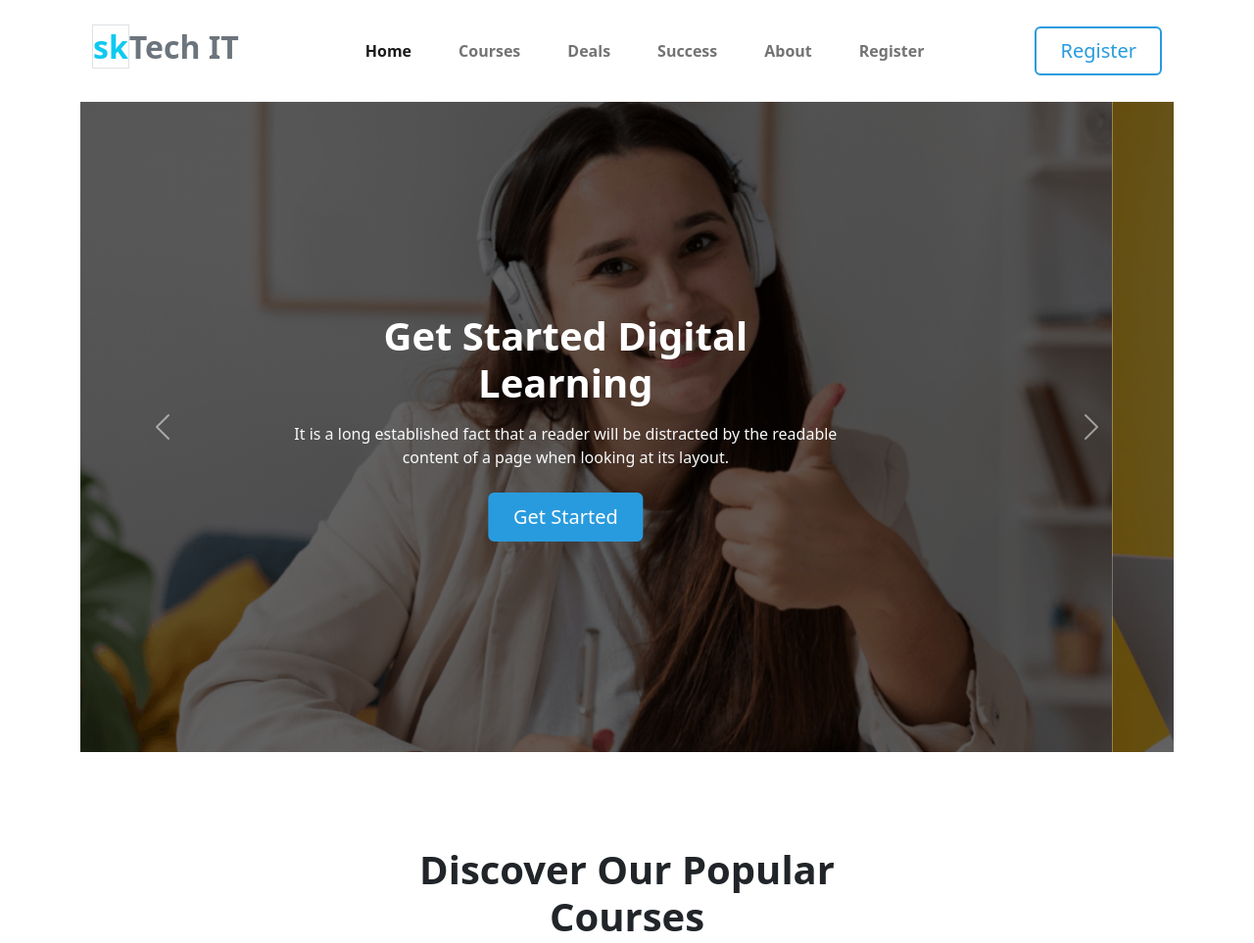
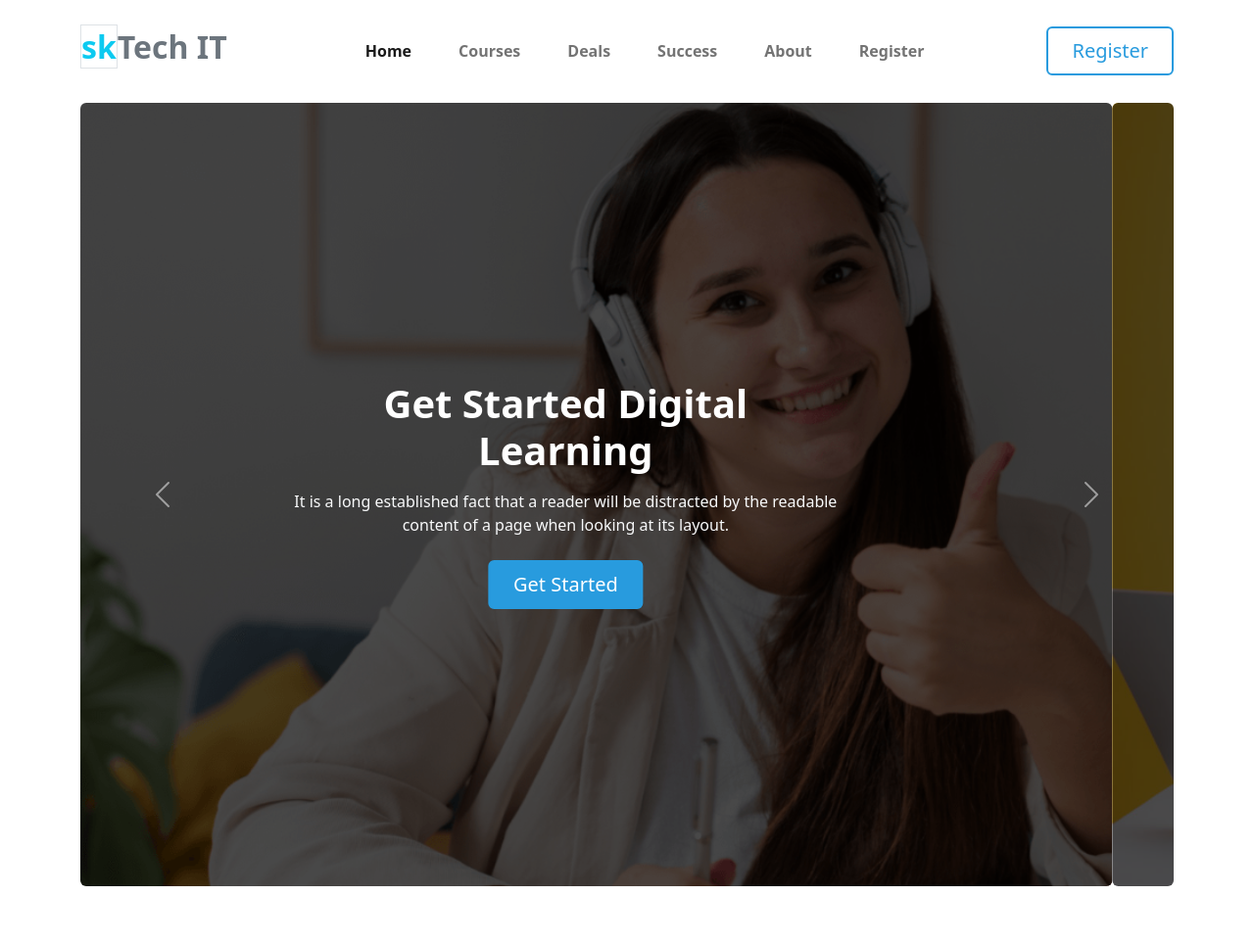
Before and after one commit to fozlur-rahman/skTech-IT, a plain HTML site: page index.html in a window 1280 px wide. Shown: the top 963 px of the page at 98% size. Drawn offline with nearby package versions, Linux system fonts and the light colour scheme.

Commit message:
fixed the nav and carousel

```diff
--- a/css/style.css
+++ b/css/style.css
@@ -2,10 +2,10 @@ body {
   padding: 0;
   margin: 0;
 }
-.modal-body{
-  background: #289bde!important;
+.modal-body {
+  background: #289bde !important;
 }
-.modal-title{
+.modal-title {
   font-size: 12px;
   color: #289bde;
 }
@@ -38,14 +38,18 @@ span {
 }
 
 /* carusel  */
+.carousel {
+  margin-top: 105px;
+}
+.carousel-item {
+  height: 100vh;
+  background-position: center-top;
+  background-size: cover;
+}
 .first-carousel-item {
   background-image: url(../images/cover/cover-1.png);
 }
-.carousel-item {
-  height: 83vh;
-  background-position: center-top;
-  background-size: cover;
-}
+
 .second-carousel-item {
   background-image: url(../images/cover/cover-2.jpg);
 }
@@ -55,18 +59,16 @@ span {
 .carousel-overly {
   width: 100%;
   height: 100%;
-  background: rgba(0, 0, 0, 0.6);
+  background: rgba(0, 0, 0, 0.7);
 }
 .course-item {
   height: 200px;
 }
 
-
 /* courses section  */
 .course-price {
   color: #289bde;
 }
-
 
 /* register section */
 .register-section {
@@ -76,12 +78,10 @@ span {
   color: #289bde;
 }
 
-
 /* asked questions section */
 .asked-questions {
   width: 70%;
 }
-
 
 /* trusted company section  */
 .comapny-images img {
@@ -90,9 +90,8 @@ span {
 }
 
 /* footer section  */
-.footer-list{
+.footer-list {
   list-style: none;
-
 }
 .footer-list li a {
   text-decoration: none;
@@ -100,6 +99,6 @@ span {
   font-size: 15px;
 }
 
-.fa-brands{
+.fa-brands {
   background: rgb(31, 30, 30);
 }
--- a/index.html
+++ b/index.html
@@ -20,8 +20,8 @@
 <body>
     <header class="container">
         <!-- start nav-bar  -->
-        <nav class="nav-bar navbar navbar-expand-lg py-4">
-            <div class="container-fluid">
+        <nav class="nav-bar navbar navbar-expand-lg py-4 fixed-top bg-white">
+            <div class="container">
                 <a class="navbar-brand" href="#">
                     <h2 class="fw-bold">
                         <span class="text-info border">sk</span><span class="text-secondary">Tech IT</span>
@@ -92,9 +92,9 @@
 
         <!-- start slider  -->
         <div id="carouselExampleControls" class="carousel slide" data-bs-ride="carousel">
-            <div class="carousel-inner">
-                <div class="carousel-item first-carousel-item active ">
-                    <div class="carousel-overly d-flex justify-content-center align-items-center">
+            <div class="carousel-inner rounded">
+                <div class="carousel-item first-carousel-item active rounded">
+                    <div class="carousel-overly d-flex justify-content-center align-items-center rounded">
                         <div class="text-center w-50 ">
                             <h1 class="fw-bold text-white">
                                 Get Started Digital <br />
@@ -139,8 +139,8 @@
                         </div>
                     </div>
                 </div>
-                <div class="carousel-item second-carousel-item">
-                    <div class="carousel-overly d-flex justify-content-center align-items-center">
+                <div class="carousel-item second-carousel-item rounded">
+                    <div class="carousel-overly d-flex justify-content-center align-items-center rounded">
                         <div class="text-center w-50 ">
                             <h1 class="fw-bold text-white">
                                 Get Started Digital <br />
@@ -186,8 +186,8 @@
                         </div>
                     </div>
                 </div>
-                <div class="carousel-item third-carousel-item">
-                    <div class="carousel-overly d-flex justify-content-center align-items-center">
+                <div class="carousel-item third-carousel-item rounded">
+                    <div class="carousel-overly d-flex justify-content-center align-items-center rounded">
                         <div class="text-center w-50 ">
                             <h1 class="fw-bold text-white">
                                 Get Started Digital <br />
@@ -256,7 +256,7 @@
                     </h1>
                     <p class="text-secondary">
                         It is a long established fact that a reader will be distracted by
-                        the readable <br />
+                        the readable
                         content of a page when looking at its layout
                     </p>
                 </div>
```
